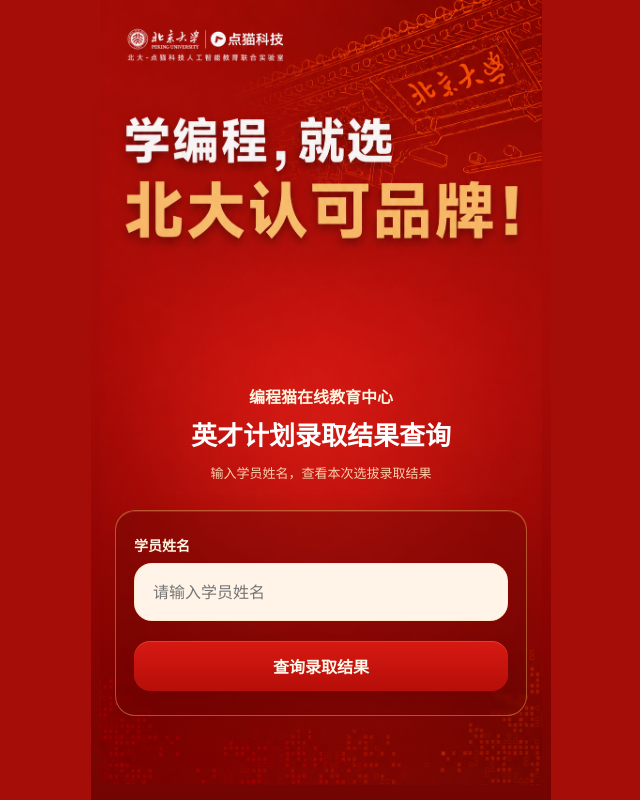
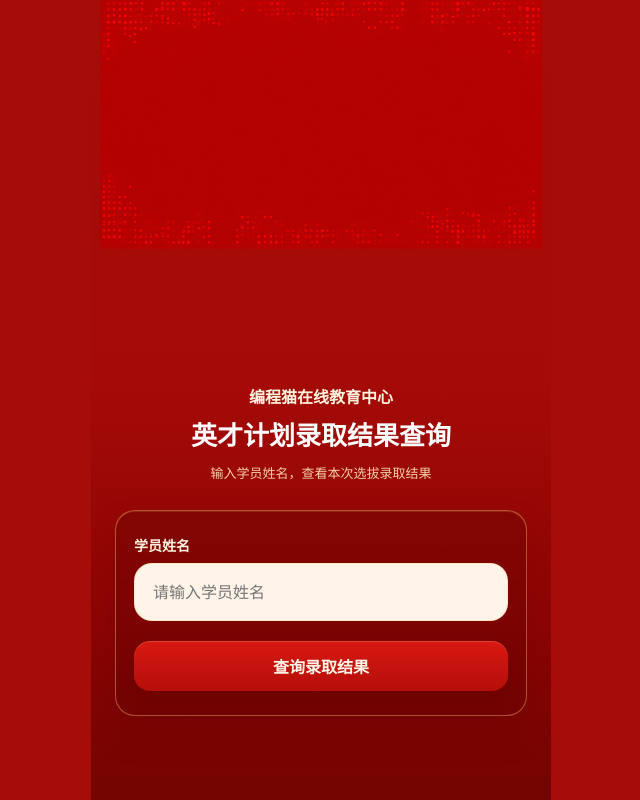
Before and after one commit to shiqi4712/CJCX, a Next.js app: page / in a window 1280 px wide. Shown: the whole page, without its empty margins (319-959 px from the left). Built offline with nearby package versions, Linux system fonts and the light colour scheme.

Commit message:
Update parent login background

```diff
--- a/app/globals.css
+++ b/app/globals.css
@@ -1144,7 +1144,7 @@ button {
   color: #fff;
   background:
     linear-gradient(180deg, rgba(129, 4, 3, 0) 0%, rgba(129, 4, 3, 0.08) 45%, rgba(76, 2, 2, 0.28) 100%),
-    url("/images/parent-query-background.png") center top / 96% auto no-repeat,
+    url("/images/parent-login-background.png") center top / 96% auto no-repeat,
     linear-gradient(180deg, #a40d08 0%, #a90b07 48%, #9a0504 78%, #820601 100%),
     #a40d08;
 }
```
Also changed, not shown: public/images/parent-login-background.png (added).
